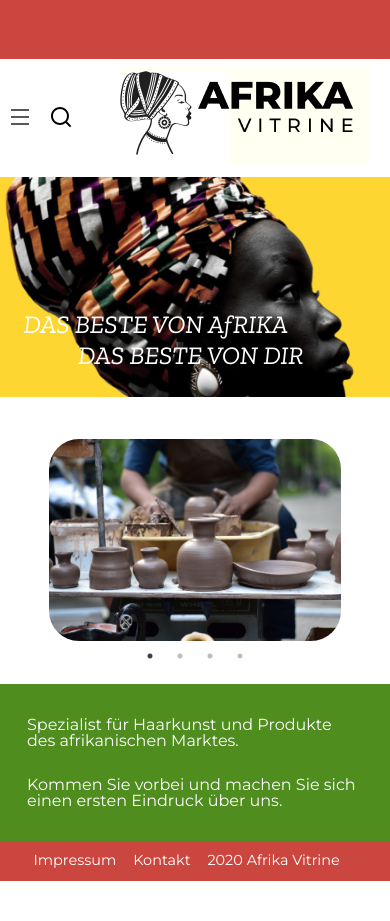
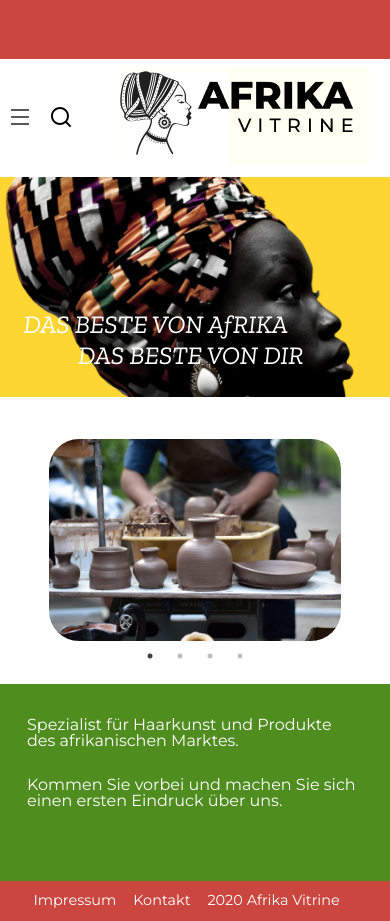
Before and after one commit to Eleein/Afrika-Vitrine, a React (Create React App) app: page / in a window 390 px wide. Shown: the top 921 px of the page. Before the commit the page ends 881 px from the top, so only its background shows below. Built offline with nearby package versions, Linux system fonts and the light colour scheme.

Commit message:
tablet-layout-home-page: 	-Add property for the Footer to stay at the bottom of page
Reported-By: Dania Duany

```diff
--- a/src/styles/global.scss
+++ b/src/styles/global.scss
@@ -140,10 +140,10 @@ body {
 .catch-phrase{
   font-family: Zilla Slab, san-serif, serif;
   font-style: italic;
-  color: white
+  color: white;
 
 }
 
-//.App > div:first-child {
-//  padding-bottom: 1.5rem;
-//       }
+.App > div:first-child {
+ padding-bottom: 2.5rem;
+      }
```
